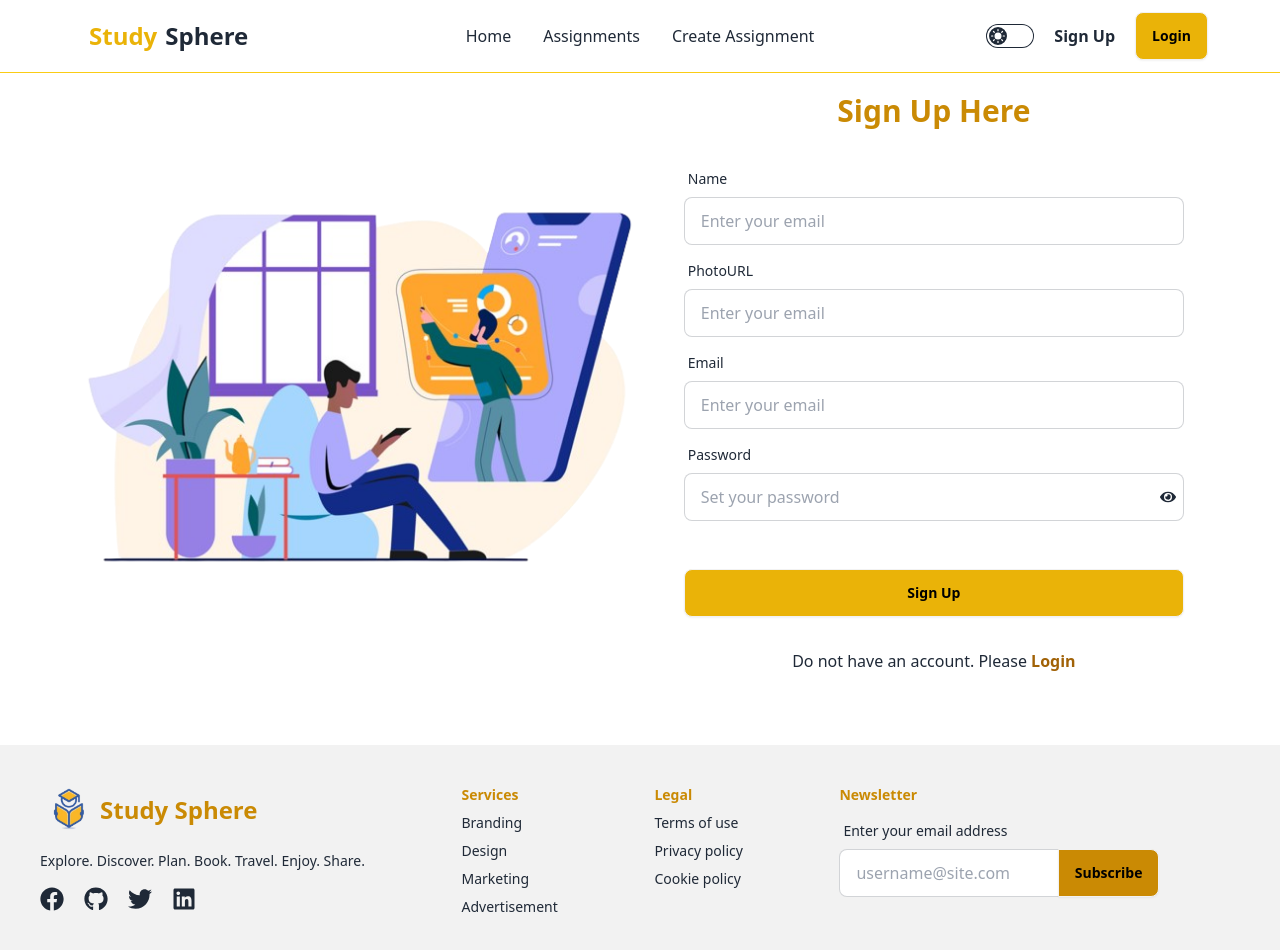
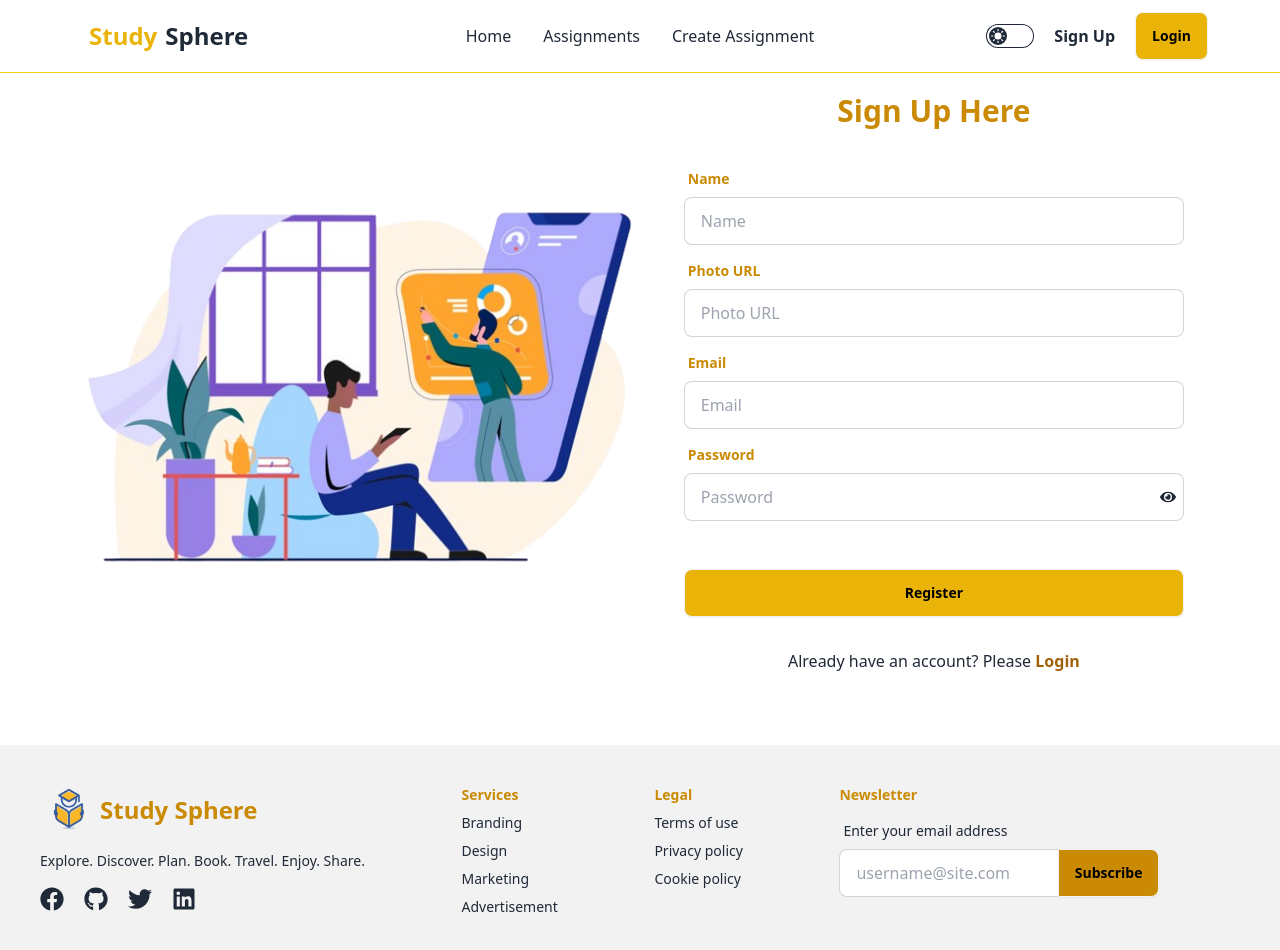
Before and after one commit to islam-sharmin/Study-sphere-client, a React (Vite) app: page /signup in a window 1280 px wide. Shown: the top 950 px of the page. Built offline with nearby package versions, Linux system fonts and the light colour scheme; no server answers.

Commit message:
assignment section added

```diff
--- a/src/pages/Assignments.jsx
+++ b/src/pages/Assignments.jsx
@@ -1,9 +1,40 @@
+import { useEffect, useState } from "react";
 
 
 const Assignments = () => {
+
+    const [assignments, setAssignments] = useState([]);
+
+    useEffect(() => {
+        fetch('http://localhost:5000/assignments')
+            .then(res => res.json())
+            .then(data => setAssignments(data))
+    }, [])
+
     return (
         <div>
-            <h2>Assignments</h2>
+            <h2>Assignments: {assignments.length}</h2>
+            <div className="grid gap-8 grid-cols-1 md:grid-cols-2 lg:grid-cols-3">
+                {
+                    assignments.map(assignment => <div key={assignment._id}>
+                        <div className="card bg-base-100 shadow-xl">
+                            <figure className="px-8 pt-8">
+                                <img src={assignment.photo} alt="Shoes" className="rounded-xl h-52 w-full" />
+                            </figure>
+                            <div className="card-body items-center text-center">
+                                <h2 className="card-title">{assignment.title}</h2>
+                                <div className="flex gap-8">
+                                <p>Marks: {assignment.marks}</p>
+                                <p>Level: {assignment.level}</p>
+                                </div>
+                                <div className="card-actions">
+                                    <button className="btn btn-primary">Buy Now</button>
+                                </div>
+                            </div>
+                        </div>
+                    </div>)
+                }
+            </div>
         </div>
     );
 };
--- a/src/pages/Login.jsx
+++ b/src/pages/Login.jsx
@@ -73,32 +73,31 @@ const Login = () => {
     }
 
     return (
-        <div className='flex items-center justify-center'>
-            <div className=''>
+        <div className='flex items-center flex-col md:flex-row justify-center'>
+            <div className='flex-1'>
                 <img src={loginImg} alt="" className='w-[600px]' />
             </div>
-            <div className='md:w-3/4 lg:w-1/2 mt-5'>
+            <div className='flex-1 mt-5'>
                 <h2 className="text-3xl text-center font-bold text-yellow-600">Please Login</h2>
-                <form className="card-body mx-auto">
+                <form onSubmit={handleLogin} className="w-full md:w-[90%] mx-auto">
                     <div className="form-control">
                         <label className="label">
-                            <span className="label-text">Email</span>
+                            <span className="label-text text-yellow-600 font-semibold">Email</span>
                         </label>
-                        <input type="email" name="email" placeholder="Enter your email" className="input input-bordered" required />
+                        <input type="email" name="email" placeholder="email" className="input input-bordered" required />
                     </div>
                     <div className="form-control">
                         <label className="label">
-                            <span className="label-text">Password</span>
+                            <span className="label-text text-yellow-600 font-semibold">Password</span>
                         </label>
-                        <input type="password" name="password" placeholder="Enter your password" className="input input-bordered" required />
-                        <label className="label">
-                            <a href="#" className="label-text-alt link link-hover">Forgot password?</a>
-                        </label>
+                        <input type="password" name="password" placeholder="password" className="input input-bordered" required />
                     </div>
                     <div className="form-control mt-6">
-                        <button onClick={handleLogin} className="btn bg-yellow-500 text-black">Login</button>
+                        <button className="btn bg-yellow-500 text-black">Login</button>
                     </div>
+                </form>
 
+                <div className='w-full md:w-[90%] mx-auto'>
                     <div className="divider">OR</div>
 
                     <div className="form-control">
@@ -107,8 +106,9 @@ const Login = () => {
                     <div className="form-control mt-3">
                         <button onClick={handleGitHubLogIn} className="btn bg-yellow-500 text-black flex items-center gap-2"> <FiGithub /> Login with GitHub</button>
                     </div>
-                </form>
-                <p className="text-center mb-4">Do not have an account. Please <Link className="text-yellow-700 font-bold" to="/signup">Sign Up</Link></p>
+                </div>
+
+                <p className="text-center mb-4 mt-2">Do not have an account. Please <Link className="text-yellow-700 font-bold" to="/signup">Sign Up</Link></p>
                 <ToastContainer />
             </div>
         </div>
--- a/src/pages/SignUp.jsx
+++ b/src/pages/SignUp.jsx
@@ -3,6 +3,7 @@ import pic from '../assets/login.png';
 import { useContext, useState } from 'react';
 import { AuthContext } from '../providers/AuthProvider';
 import { FaEye, FaEyeSlash } from 'react-icons/fa';
+import { ToastContainer } from 'react-toastify';
 
 const SignUp = () => {
 
@@ -47,41 +48,42 @@ const SignUp = () => {
     }
 
     return (
-        <div className='flex items-center justify-center'>
+
+        <div className="flex items-center flex-col md:flex-row justify-center">
             <div className=''>
                 <img src={pic} alt="" className='w-[600px]' />
             </div>
             <div className='md:w-3/4 lg:w-1/2 mt-5'>
                 <h2 className="text-3xl text-center font-bold text-yellow-600">Sign Up Here</h2>
-                <form className="card-body mx-auto">
+                <form onSubmit={handleRegister} className="card-body md:w-3/4 lg:w-full mx-auto">
                     <div className="form-control">
                         <label className="label">
-                            <span className="label-text">Name</span>
+                            <span className="label-text text-yellow-600 font-semibold">Name</span>
                         </label>
-                        <input type="email" name="name" placeholder="Enter your email" className="input input-bordered" required />
+                        <input type="text" name="name" placeholder="Name" className="input input-bordered" required />
                     </div>
                     <div className="form-control">
                         <label className="label">
-                            <span className="label-text">PhotoURL</span>
+                            <span className="label-text text-yellow-600 font-semibold">Photo URL</span>
                         </label>
-                        <input type="email" name="photo" placeholder="Enter your email" className="input input-bordered" required />
+                        <input type="text" name="photoURL" placeholder="Photo URL" className="input input-bordered" required />
                     </div>
                     <div className="form-control">
                         <label className="label">
-                            <span className="label-text">Email</span>
+                            <span className="label-text text-yellow-600 font-semibold">Email</span>
                         </label>
-                        <input type="email" name="email" placeholder="Enter your email" className="input input-bordered" required />
+                        <input type="email" name="email" placeholder="Email" className="input input-bordered" required />
                     </div>
                     <div className="form-control">
                         <label className="label">
-                        <span className="label-text">Password</span>
+                            <span className="label-text text-yellow-600 font-semibold">Password</span>
                         </label>
                         <div className="relative mb-4">
                             <input
-                            className="w-full input input-bordered"
+                                className="w-full py-2 px-4 input input-bordered"
                                 type={showPassword ? "text" : "password"}
                                 name="password"
-                            placeholder="Set your password"
+                                placeholder="Password"
                                 id="" required />
                             <span className="absolute top-4 right-2" onClick={() => setShowPassword(!showPassword)}>
                                 {
@@ -91,12 +93,64 @@ const SignUp = () => {
                         </div>
                     </div>
                     <div className="form-control mt-6">
-                        <button onClick={handleRegister} className="btn bg-yellow-500 text-black">Sign Up</button>
+                        <button type="submit" className="btn bg-yellow-500 text-black">Register</button>
                     </div>
                 </form>
-                <p className="text-center mb-4">Do not have an account. Please <Link className="text-yellow-700 font-bold" to="/login">Login</Link></p>
+                <p className="text-center mb-4">Already have an account? Please <Link className="text-yellow-700 font-bold" to="/login">Login</Link></p>
             </div>
+            <ToastContainer></ToastContainer>
         </div>
+
+        // <div className='flex items-center justify-center'>
+        //     <div className=''>
+        //         <img src={pic} alt="" className='w-[600px]' />
+        //     </div>
+        //     <div className='md:w-3/4 lg:w-1/2 mt-5'>
+        //         <h2 className="text-3xl text-center font-bold text-yellow-600">Sign Up Here</h2>
+        //         <form className="card-body mx-auto">
+        //             <div className="form-control">
+        //                 <label className="label">
+        //                     <span className="label-text">Name</span>
+        //                 </label>
+        //                 <input type="text" name="name" placeholder="Enter your name" className="input input-bordered" required />
+        //             </div>
+        //             <div className="form-control">
+        //                 <label className="label">
+        //                     <span className="label-text">PhotoURL</span>
+        //                 </label>
+        //                 <input type="text" name="photoURL" placeholder="Enter your photoURL" className="input input-bordered" required />
+        //             </div>
+        //             <div className="form-control">
+        //                 <label className="label">
+        //                     <span className="label-text">Email</span>
+        //                 </label>
+        //                 <input type="email" name="email" placeholder="Enter your email" className="input input-bordered" required />
+        //             </div>
+        //             <div className="form-control">
+        //             <label className="label">
+        //                 <span className="label-text">Password</span>
+        //             </label>
+        //             <div className="relative mb-4">
+        //                 <input
+        //                     className="w-full input input-bordered"
+        //                     type={showPassword ? "text" : "password"}
+        //                     name="password"
+        //                     placeholder="Set your password"
+        //                     id="" required />
+        //                 <span className="absolute top-4 right-2" onClick={() => setShowPassword(!showPassword)}>
+        //                     {
+        //                         showPassword ? <FaEyeSlash></FaEyeSlash> : <FaEye></FaEye>
+        //                     }
+        //                 </span>
+        //             </div>
+        //         </div>
+        //             <div className="form-control mt-6">
+        //                 <button onClick={handleRegister} className="btn bg-yellow-500 text-black">Sign Up</button>
+        //             </div>
+        //         </form>
+        //         <p className="text-center mb-4">Do not have an account. Please <Link className="text-yellow-700 font-bold" to="/login">Login</Link></p>
+        //     </div>
+        // </div>
     );
 };
 
```
Also changed, not shown: src/pages/CreateAssignment.jsx (+5 -13 lines). Lines whose indentation alone changed are shown as unchanged.
